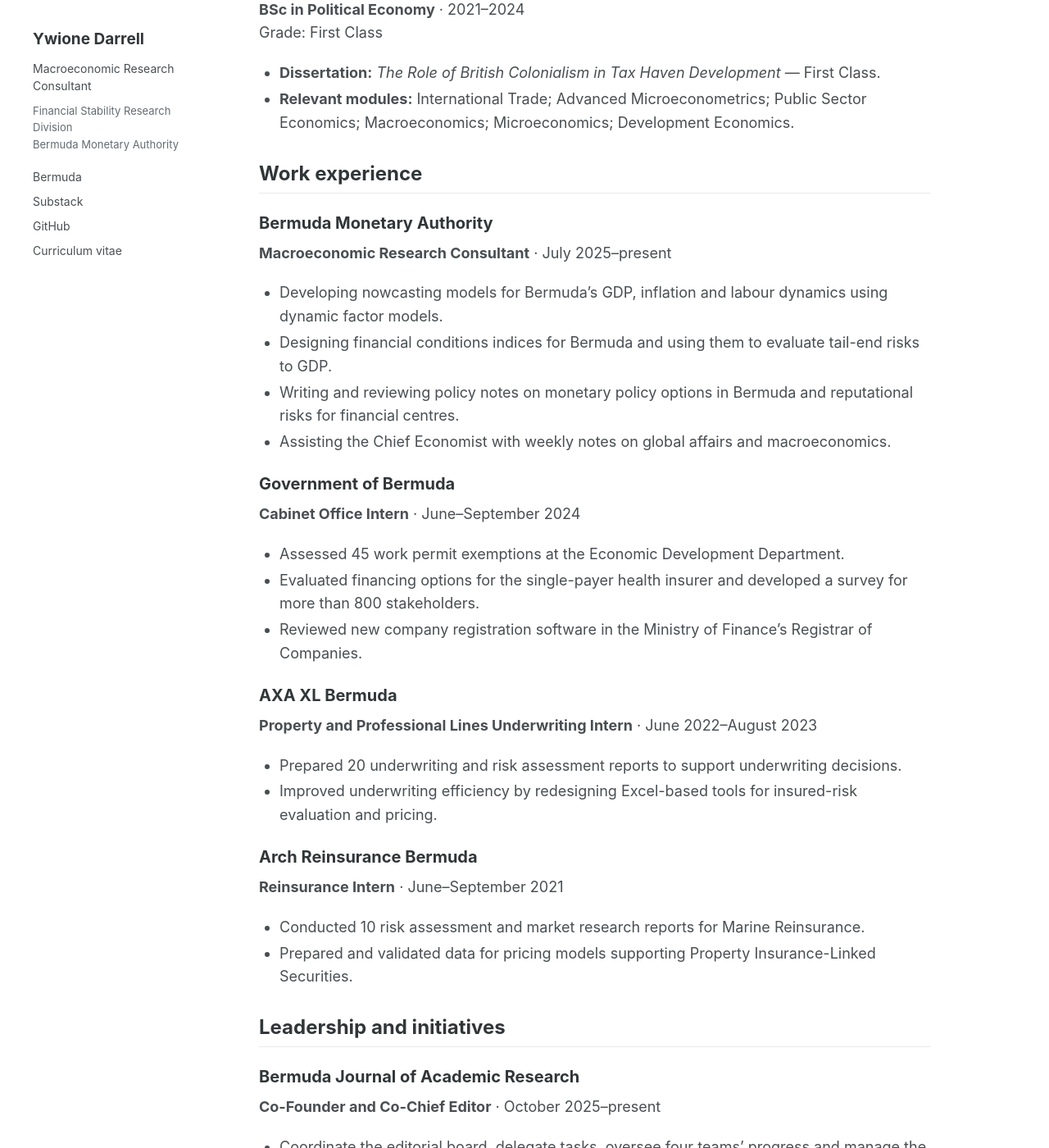
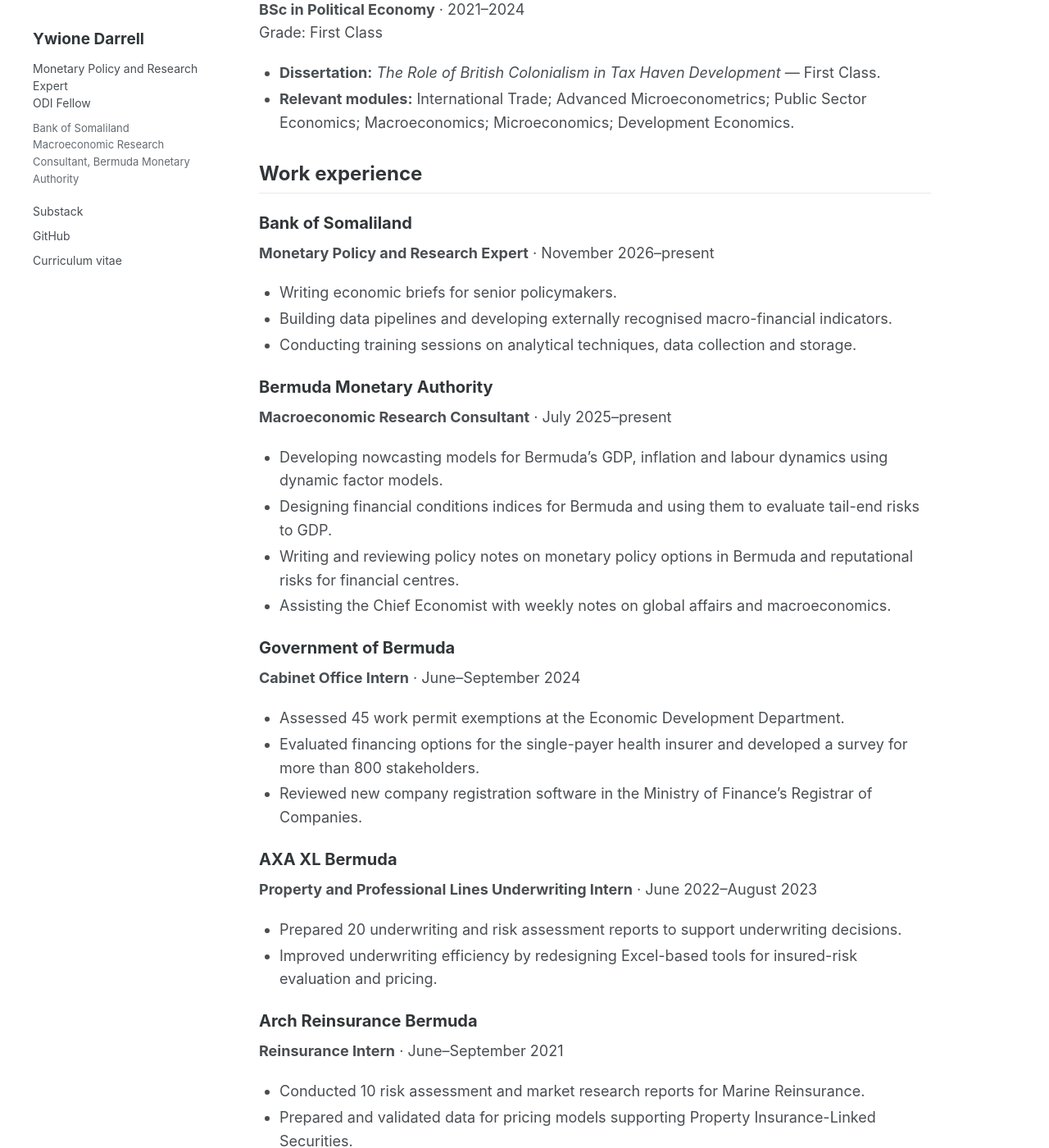
Before and after one commit to Ywione/Ywione.github.io, a Jekyll site: the page built from cv.md, in a window 1280 px wide and 1400 px high, scrolled down 664 px. Shown: the whole window at 82% size. Built offline with Jekyll 4.4.1, drawn with Linux system fonts in a browser that asks for light colours; some of the changed text lies outside the part shown.

Commit message:
Update CV and biography with Bank of Somaliland role and ODI Fellowship

```diff
--- a/_layouts/default.html
+++ b/_layouts/default.html
@@ -34,11 +34,10 @@
     <aside class="author-profile" aria-label="Author profile">
       {% if site.profile_image %}<img class="author-photo" src="{{ site.profile_image | relative_url }}" alt="{{ site.author | escape }}">{% endif %}
       <a class="author-name" href="{{ '/' | relative_url }}">{{ site.author | escape }}</a>
-      <p class="author-bio">Macroeconomic Research Consultant</p>
-      <p class="author-affiliation">Financial Stability Research Division<br> Bermuda Monetary Authority</p>
+      <p class="author-bio">Monetary Policy and Research Expert<br>ODI Fellow</p>
+      <p class="author-affiliation">Bank of Somaliland<br>Macroeconomic Research Consultant, Bermuda Monetary Authority</p>
       <ul class="author-links">
-        <li>Bermuda</li>
-        <li><a href="{{ site.substack_url }}">Substack</a></li>
+          <li><a href="{{ site.substack_url }}">Substack</a></li>
         <li><a href="{{ site.github_url }}">GitHub</a></li>
         <li><a href="{{ '/cv/' | relative_url }}">Curriculum vitae</a></li>
       </ul>
--- a/cv.md
+++ b/cv.md
@@ -27,6 +27,14 @@ Grade: First Class
 - **Relevant modules:** International Trade; Advanced Microeconometrics; Public Sector Economics; Macroeconomics; Microeconomics; Development Economics.
 
 ## Work experience
+
+### Bank of Somaliland
+
+**Monetary Policy and Research Expert** · November 2026–present
+
+- Writing economic briefs for senior policymakers.
+- Building data pipelines and developing externally recognised macro-financial indicators.
+- Conducting training sessions on analytical techniques, data collection and storage.
 
 ### Bermuda Monetary Authority
 
@@ -61,6 +69,12 @@ Grade: First Class
 
 ## Leadership and initiatives
 
+### ODI Global
+
+**ODI Fellow** · October 2026–present
+
+- Assigned to the Bank of Somaliland to provide technical assistance and support capacity building.
+
 ### Bermuda Journal of Academic Research
 
 **Co-Founder and Co-Chief Editor** · October 2025–present
```
Also changed, not shown: about.md (+3 -3 lines), index.md (+3 -3 lines), 1 other file.
